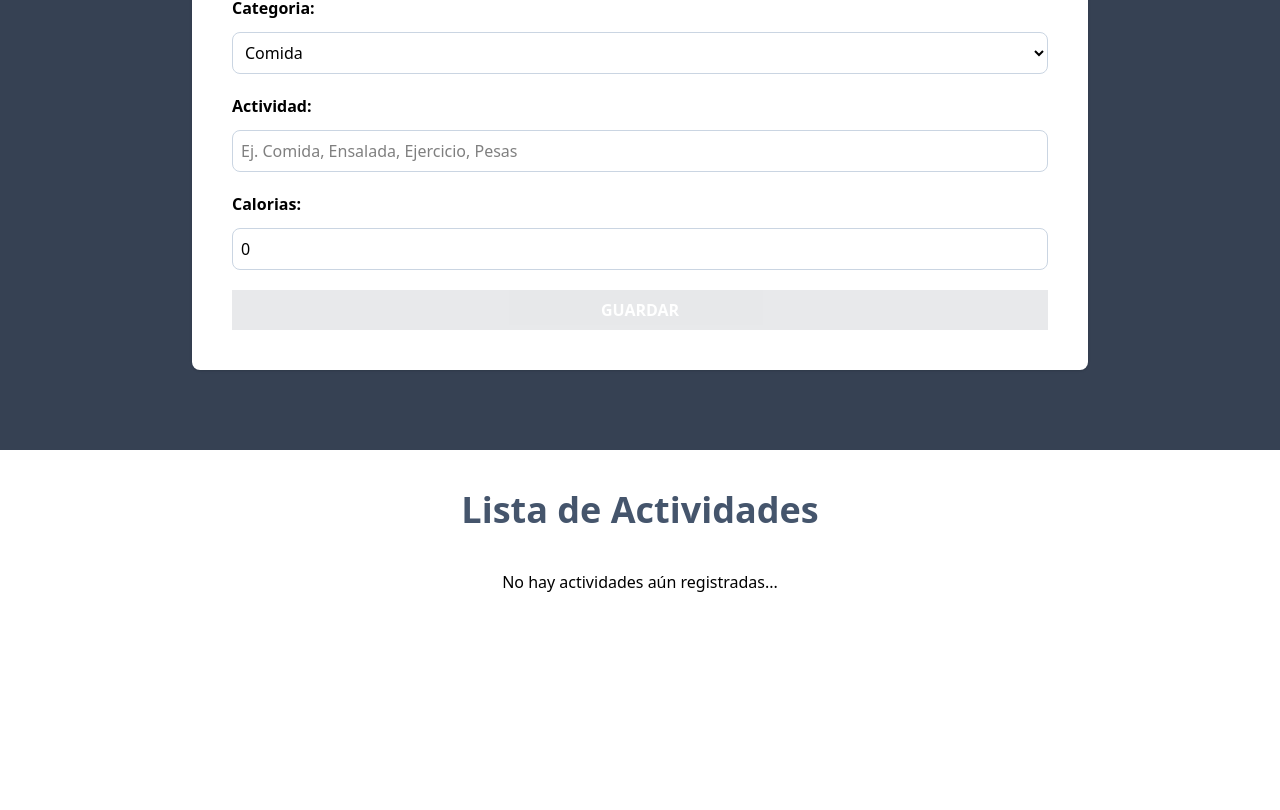
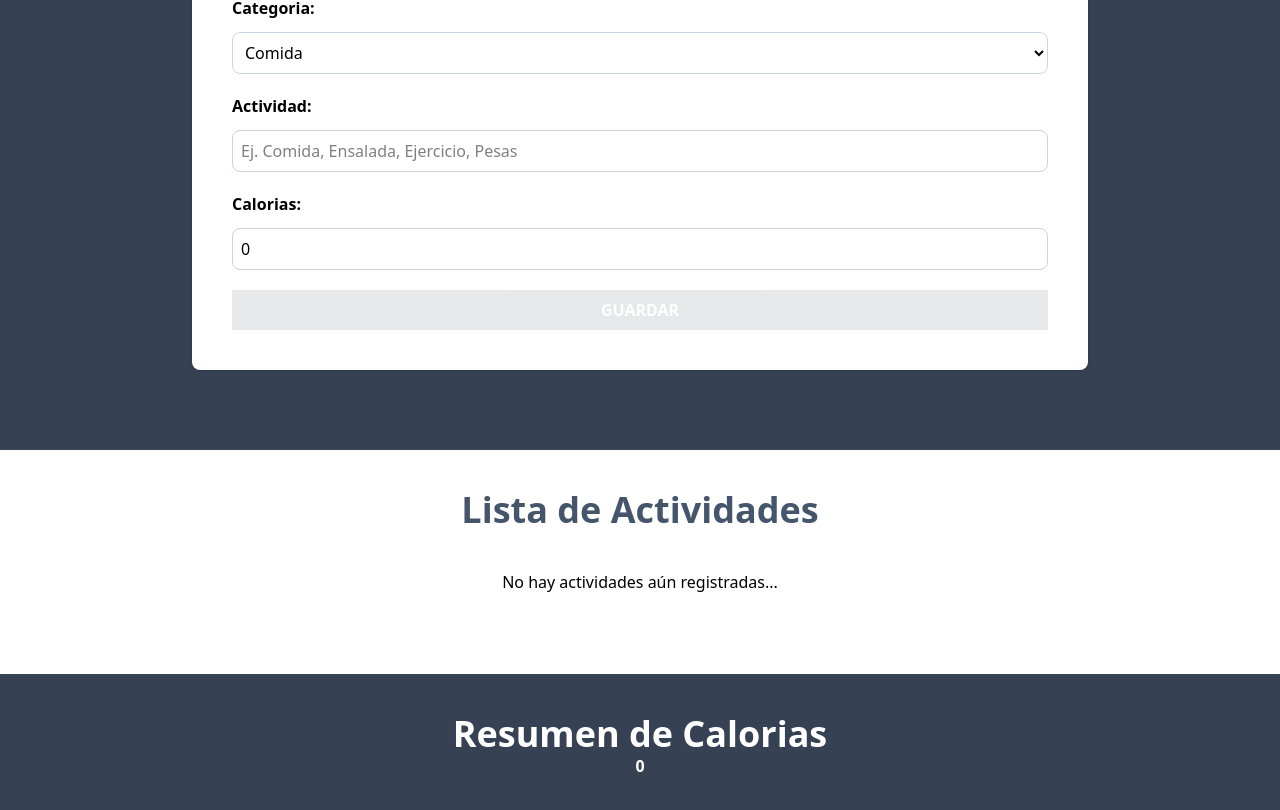
Before and after one commit to StyvenSoft/React-TypeScript-Complete-Guide, a React (Vite) app in the folder BasicReactjsProjects/calorie-tracker/: page / in a window 1280 px wide. Shown: the part 184-994 px from the top of the page. Before the commit the page ends 858 px from the top, so only its background shows below. Built offline with nearby package versions, Linux system fonts and the light colour scheme.

Commit message:
Summary of calories consumed

```diff
--- a/BasicReactjsProjects/calorie-tracker/src/App.tsx
+++ b/BasicReactjsProjects/calorie-tracker/src/App.tsx
@@ -2,6 +2,7 @@ import { useEffect, useMemo, useReducer } from "react"
 import Form from "./components/Form"
 import { activityReducer, initialState } from "./reducers/activity-reducer"
 import { ActivityList } from "./components/ActivityList";
+import CalorieTracker from "./components/CalorieTracker";
 
 function App() {
 
@@ -11,7 +12,7 @@ function App() {
     localStorage.setItem('activities', JSON.stringify(state.activities))
   }, [state.activities])
 
-  const canRestartApp = () => useMemo(() => state.activities.length, [state.activities])
+  const canRestartApp = () => useMemo(() => state.activities.length > 0, [state.activities])
 
 
   return (
@@ -24,6 +25,7 @@ function App() {
           <button
             className="bg-gray-700 hover:bg-gray-900 p-2 font-bold uppercase text-white cursor-pointer rounded-lg text-sm disabled:opacity-10"
             disabled={!canRestartApp()}
+            onClick={() => dispatch({type: 'restart-app'})}
           >
             Reiniciar
           </button>
@@ -43,6 +45,13 @@ function App() {
           dispatch={dispatch}
         />
       </section>
+      <section className="bg-gray-700 py-10">
+        <div className="max-w-4xl mx-auto">
+          <CalorieTracker
+            activities={state.activities}
+          />
+        </div>
+      </section>
     </>
   )
 }
--- /dev/null
+++ b/BasicReactjsProjects/calorie-tracker/src/components/CalorieTracker.tsx
@@ -0,0 +1,21 @@
+import { useMemo } from "react"
+import type { Activity } from "../types"
+
+type CalorieTrackerProps = {
+    activities: Activity[]
+}
+
+export default function CalorieTracker({ activities }: CalorieTrackerProps) {
+
+    const caloriesConsumed = useMemo(() => activities.reduce((total, activity) => activity.category === 1 ?
+        total + activity.calories : total, 0), [activities])
+
+    return (
+        <>
+            <h2 className="text-4xl font-black text-white text-center">Resumen de Calorias</h2>
+            <p className="text-white font-bold rounded-full grid grid-cols-1 gap-3 text-center">
+                {caloriesConsumed}
+            </p>
+        </>
+    )
+}
```
